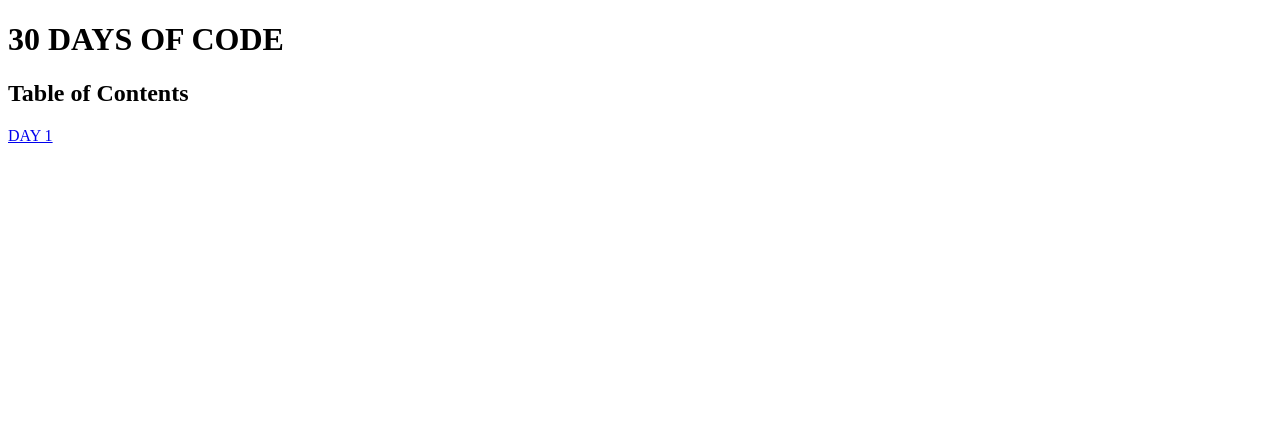
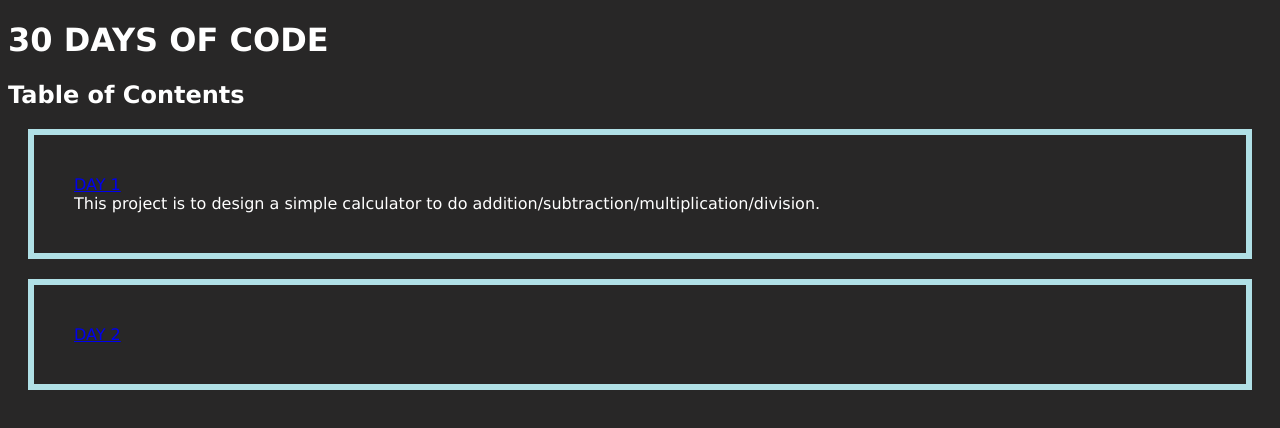
Before and after one commit to sylajen/Random-Projects, a plain HTML site: page 30 DAYS OF CODE/index.html in a window 1280 px wide. Drawn offline with Linux system fonts and the light colour scheme.

Commit message:
Starting Page
Landing page looks a little prettier

```diff
--- a/30 DAYS OF CODE/index.html
+++ b/30 DAYS OF CODE/index.html
@@ -1,13 +1,17 @@
 <!DOCTYPE html>
 
 <html>
+<head> <link rel="stylesheet" href="style.css"> </head>
 <body>
 
 <h1> 30 DAYS OF CODE </h1>
 <h2> Table of Contents </h2>
 <p>
-<a href = "DAY 1/calculator.html"> DAY 1 </a>
-
+    <a href = "DAY 1/calculator.html"> DAY 1 </a> <br>
+    This project is to design a simple calculator to do addition/subtraction/multiplication/division.
+</p>
+<p>
+    <a href = "DAY 2/calculator.html"> DAY 2 </a> <br>
 
 </p>
 
--- /dev/null
+++ b/30 DAYS OF CODE/style.css
@@ -0,0 +1,13 @@
+body {
+    background-color: rgb(40, 39, 39);
+    font-family: Verdana, Geneva, Tahoma, sans-serif;
+}
+h1, h2 {
+    color: white;
+}
+p {
+    color: white;
+    border: 6px solid powderblue; /*border around text box*/
+    padding: 40px; /*the space between text and border*/
+    margin: 20px; /*the space between border and outside of the movie*/
+}
```
